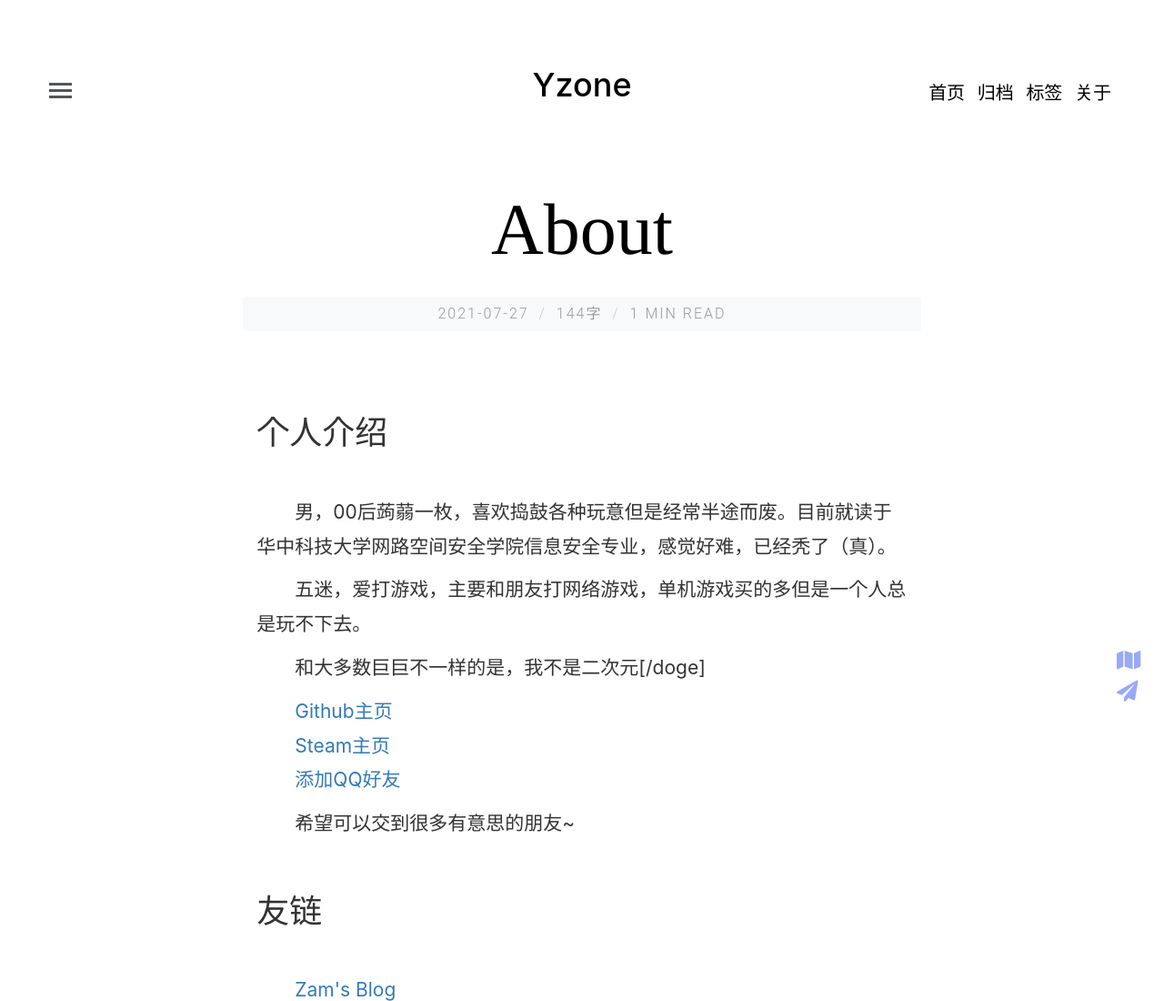
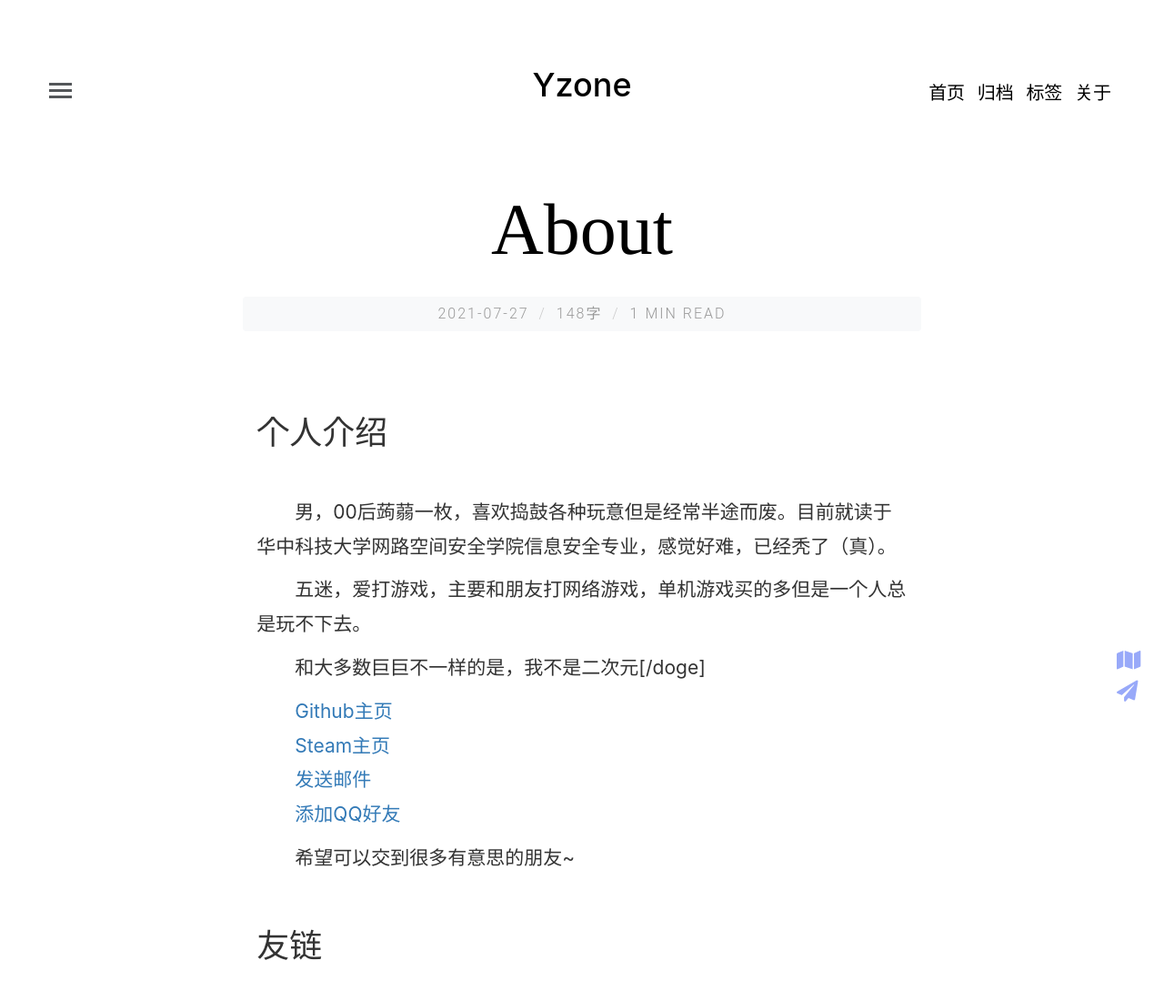
Before and after one commit to iMayday-Yee/iMayday-Yee.github.io, a plain HTML site: page post/about/index.html in a window 1280 px wide. Shown: the top 1100 px of the page at 91% size. Drawn offline with nearby package versions, Linux system fonts and the light colour scheme; some packages are replaced by stand-ins of ours.

Commit message:
update from gridea: 2021-07-27 22:34:00

```diff
--- a/atom.xml
+++ b/atom.xml
@@ -2,7 +2,7 @@
 <feed xmlns="http://www.w3.org/2005/Atom">
     <id>https://iMayday-Yee.github.io</id>
     <title>Yzone</title>
-    <updated>2021-07-27T14:26:00.955Z</updated>
+    <updated>2021-07-27T14:33:59.921Z</updated>
     <generator>https://github.com/jpmonette/feed</generator>
     <link rel="alternate" href="https://iMayday-Yee.github.io"/>
     <link rel="self" href="https://iMayday-Yee.github.io/atom.xml"/>
--- a/post/about/index.html
+++ b/post/about/index.html
@@ -152,7 +152,7 @@
             <h2 class="fh5co-article-title animate-box">About</h2>
             <ol class="breadcrumb fh5co-meta fh5co-date animate-box" style="margin-bottom:0; background-color:#f8f9fa">
                 <li>2021-07-27</li>
-                <li>144字</li>
+                <li>148字</li>
                 <li>1 min read</li>
             </ol>
 
@@ -166,6 +166,7 @@
 <p>  和大多数巨巨不一样的是，我不是二次元[/doge]</p>
 <p>  <a href="https://imayday-yee.github.io/">Github主页</a><br>
   <a href="https://steamcommunity.com/id/imayday-yee/">Steam主页</a><br>
+  <a href="mailto:2818506630@qq.com">发送邮件</a><br>
   <a href="https://qm.qq.com/cgi-bin/qm/qr?k=HPPrJVi1vcmoVFxCSzX3cbX8sqcqT_Ck&amp;noverify=0">添加QQ好友</a></p>
 <p>  希望可以交到很多有意思的朋友~<br>
  </p>
```
